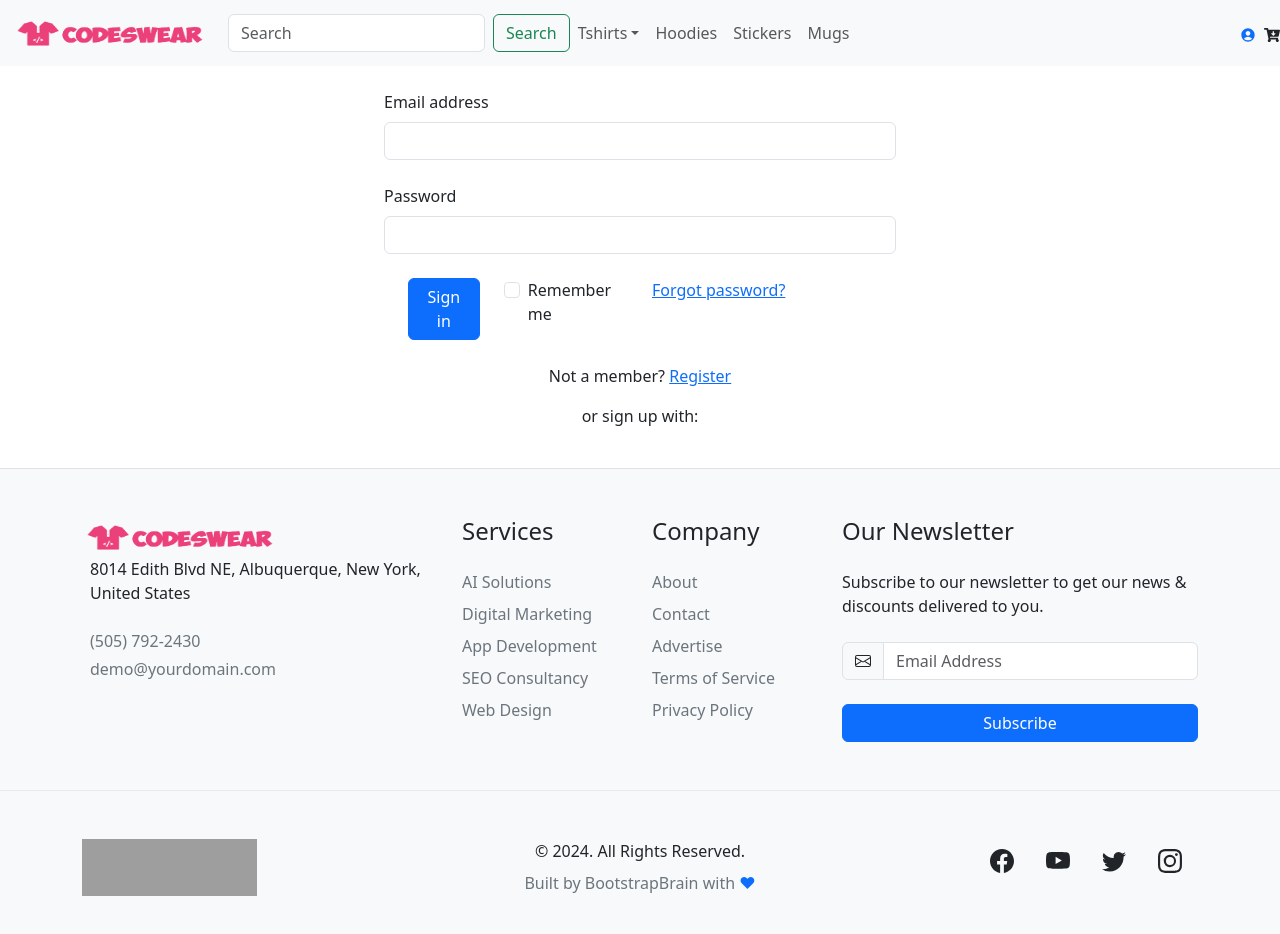
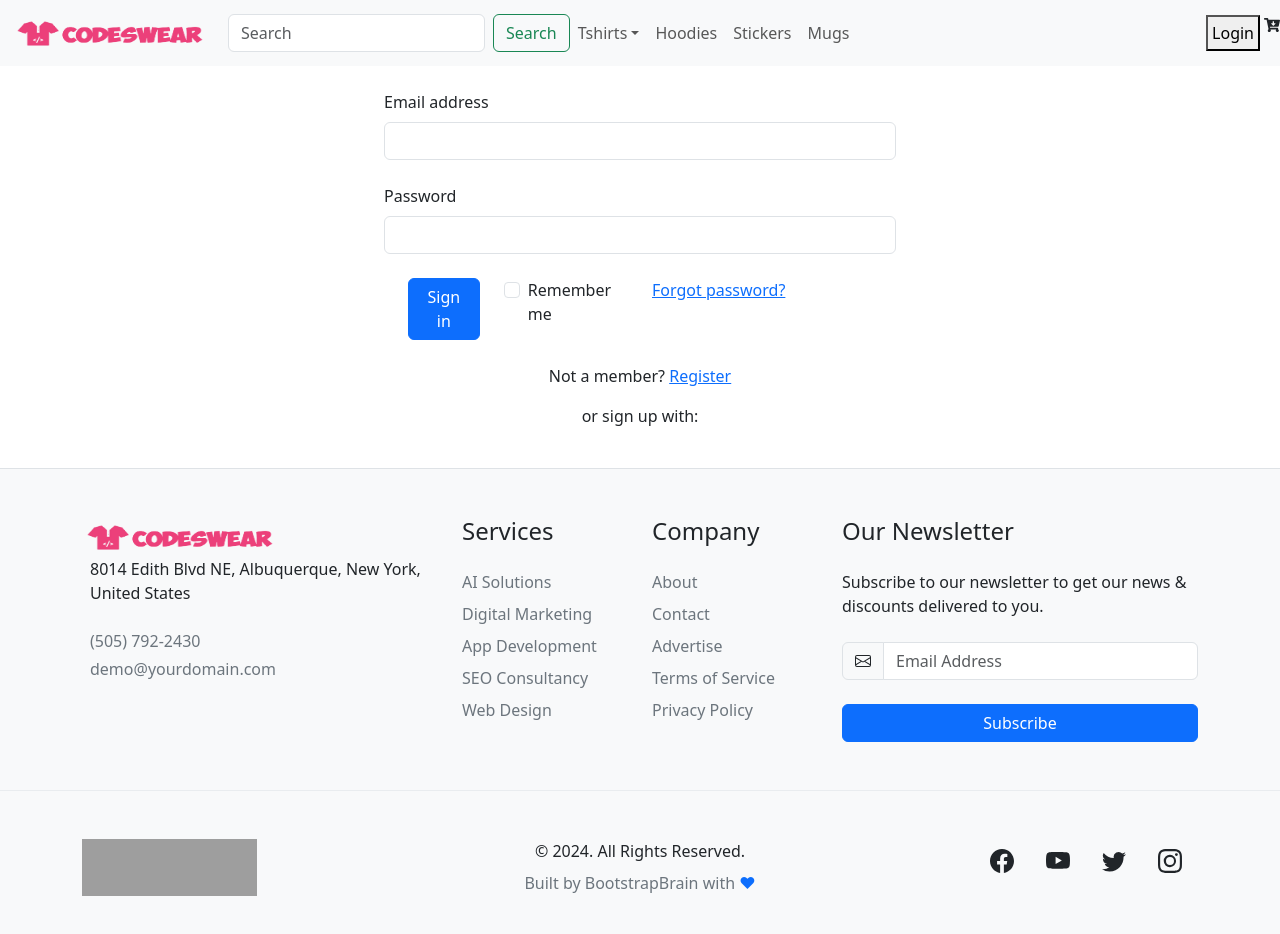
Before and after one commit to Saini-Gaurav/codeswear-nextjs, a Next.js app: page /login in a window 1280 px wide. Shown: the top 934 px of the page. Built offline with nearby package versions, Linux system fonts and the light colour scheme; grey boxes are pictures that could not be loaded.

Commit message:
Adding login and logout functionality

```diff
--- a/components/Navbar.js
+++ b/components/Navbar.js
@@ -1,17 +1,18 @@
-import React, { useRef } from "react";
+import React, { useRef, useState } from "react";
 import { FaCartArrowDown } from "react-icons/fa";
 // import { IoIosCloseCircleOutline } from "react-icons/io";
 import { MdAccountCircle } from "react-icons/md";
 import Link from "next/link";
 import Image from "next/image";
 
-const Navbar = () => {
+const Navbar = ({ logout, user }) => {
   // const toggleCart = () => {
   //   const cartRef = ref.current;
   //   cartRef.classList.toggle("cart-open");
   // };
 
   // const ref = useRef();
+  const [dropdown, setDropdown] = useState(false);
 
   return (
     <nav className="navbar navbar-expand-lg bg-body-tertiary position-sticky top-0 z-3">
@@ -105,9 +106,34 @@ const Navbar = () => {
 
       {/* Cart Icon */}
       <div className="cart d-flex nav-link">
-        <Link href={"/login"}>
-          <MdAccountCircle className="mx-2" />
-        </Link>
+        <a
+          onMouseOver={() => setDropdown(true)}
+          onMouseLeave={() => setDropdown(false)}
+        >
+          {dropdown && (
+            <div
+              onMouseOver={() => setDropdown(true)}
+              onMouseLeave={() => setDropdown(false)}
+              className="position-absolute end-0 bg-danger mr-4 mt-4 p-2 w-40 "
+            >
+              <ul className="list-unstyled">
+                <a>
+                  <li className="text-white">My Account</li>
+                </a>
+                <a><li className="text-white">Orders</li></a>
+                <li onClick={logout} className="text-white">Log Out</li>
+              </ul>
+            </div>
+          )}
+          {user.value && <MdAccountCircle className="mx-2" />}
+        </a>
+        {!user.value && (
+          <Link href={"/login"} legacyBehavior>
+            <a>
+              <button className="m-1 p-1">Login</button>
+            </a>
+          </Link>
+        )}
         <Link href={"/cart"} legacyBehavior>
           <a className="nav-link" aria-current="page">
             <FaCartArrowDown />
--- a/package.json
+++ b/package.json
@@ -11,6 +11,7 @@
   "dependencies": {
     "bootstrap": "^5.3.2",
     "crypto-js": "^4.2.0",
+    "jsonwebtoken": "^9.0.2",
     "mongoose": "^8.0.3",
     "next": "14.0.4",
     "react": "^18",
--- a/pages/_app.js
+++ b/pages/_app.js
@@ -7,6 +7,8 @@ import { useRouter } from "next/router";
 export default function App({ Component, pageProps }) {
   const [cart, setCart] = useState({});
   const [subTotal, setSubTotal] = useState(0);
+  const [user, setUser] = useState({value: null});
+  const [key, setKey] = useState(0);
   const router = useRouter();
 
   useEffect(() => {
@@ -19,7 +21,13 @@ export default function App({ Component, pageProps }) {
       console.error(error);
       localStorage.clear();
     }
-  }, []);
+
+    const token = localStorage.getItem('token')
+    if(token){
+      setUser({value: token})
+      setKey(Math.random())
+    }
+  }, [router.query]);
 
   const saveCart = (myCart) => {
     localStorage.setItem("cart", JSON.stringify(myCart));
@@ -65,9 +73,15 @@ export default function App({ Component, pageProps }) {
     setCart(newCart);
     saveCart(newCart);
   }
+
+  const logout = ()=>{
+    localStorage.removeItem("token");
+    setUser({value: null})
+    setKey(Math.random())
+  }
   return (
     <>
-      <Navbar cart={cart} addToCart= {addToCart} removeFromCart = {removeFromCart} clearCart = {clearCart} subTotal={subTotal}/>
+      <Navbar logout={logout} user={user} key={key} cart={cart} addToCart= {addToCart} removeFromCart = {removeFromCart} clearCart = {clearCart} subTotal={subTotal}/>
       <Component buyNow={buyNow} cart={cart} addToCart= {addToCart} removeFromCart = {removeFromCart} clearCart = {clearCart} subTotal={subTotal}{...pageProps} />
       <Footer />
     </>
--- a/pages/api/login.js
+++ b/pages/api/login.js
@@ -1,17 +1,20 @@
 import User from "@/models/User";
 import connectDb from "@/middleware/mongoose";
 var CryptoJS = require("crypto-js");
+var jwt = require('jsonwebtoken');
 
 const handler = async (req, res) => {
   if (req.method == "POST") {
     let user = await User.findOne({ email: req.body.email });
-    const bytes  = CryptoJS.AES.decrypt(user.password, 'secret123');
+    const bytes  = CryptoJS.AES.decrypt(user.password, 'secret124');
     let decreptedPass = bytes.toString(CryptoJS.enc.Utf8);
     if (user) {
       if (req.body.email == user.email && req.body.password == decreptedPass) {
-        res
-          .status(200)
-          .json({ success: true, email: user.email, name: user.name });
+        var token = jwt.sign(
+            {success: true, email: user.email, password: user.password },
+            'jwtsecret'
+          );
+          res.status(200).json({ success: true, token });
       } else {
         res.status(200).json({ success: false, error: "Invalid Credentials" });
       }
--- a/pages/api/signup.js
+++ b/pages/api/signup.js
@@ -5,7 +5,7 @@ var CryptoJS = require("crypto-js");
 const handler = async (req, res) => {
   if (req.method == "POST") {
     const {name, email} = req.body
-    let u = new User({name, email, password: CryptoJS.AES.encrypt(req.body.password, 'secret123').toString()});
+    let u = new User({name, email, password: CryptoJS.AES.encrypt(req.body.password, 'secret124').toString()});
     await u.save();
     res.status(200).json({ success: "success" });
 
--- a/pages/login.js
+++ b/pages/login.js
@@ -44,6 +44,7 @@ const Login = () => {
       setEmail("");
       setPassword("");
       if (response.success) {
+        localStorage.setItem('token', response.token)
         toast.success("You are successfully logged in", {
           position: "top-left",
           autoClose: 3000,
```
Also changed, not shown: 1 other file (tests, documents, lock files or other folders).
